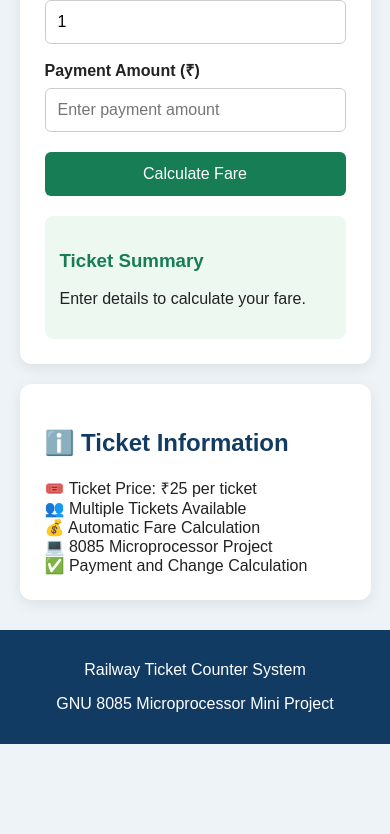
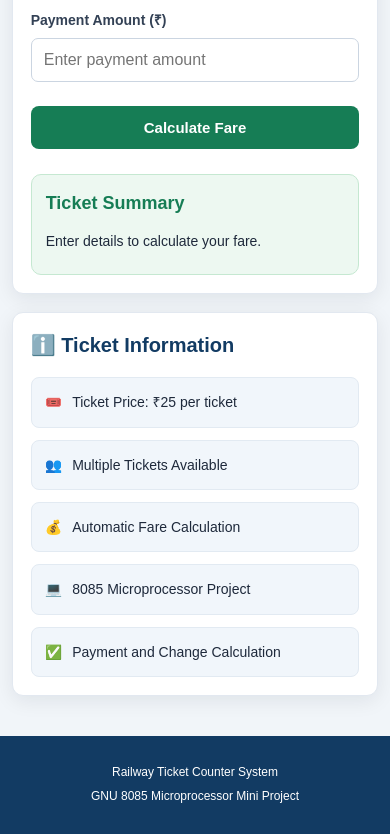
Before and after one commit to mhatresamiksha622-crypto/Railway-Ticket-Counter, a plain HTML site: page index.html in a window 390 px wide. Shown: the part 366-1200 px from the top of the page. Before the commit the page ends 1110 px from the top, so only its background shows below. Drawn offline with Linux system fonts and the light colour scheme.

Commit message:
Update style.css

```diff
--- a/style.css
+++ b/style.css
@@ -1,113 +1,280 @@
+/* Railway Ticket Counter System */
+/* Main CSS Stylesheet */
+
 * {
+    margin: 0;
+    padding: 0;
     box-sizing: border-box;
 }
 
-body {
-    margin: 0;
-    font-family: Arial, sans-serif;
-    background: #eef3f8;
-    color: #222;
+html {
+    scroll-behavior: smooth;
 }
 
-header {
-    background: #123b63;
+body {
+    font-family: Arial, Helvetica, sans-serif;
+    background: #f1f5f9;
+    color: #1e293b;
+    line-height: 1.6;
+    min-height: 100vh;
+}
+
+/* Header */
+
+.header {
+    background: linear-gradient(135deg, #123b63, #176b87);
     color: white;
     text-align: center;
-    padding: 25px 15px;
+    padding: 35px 15px;
+    box-shadow: 0 4px 12px rgba(0, 0, 0, 0.12);
 }
 
-header h1 {
-    margin: 0 0 10px;
+.header h1 {
+    font-size: 32px;
+    margin-bottom: 8px;
+    line-height: 1.3;
 }
 
-header p {
-    margin: 0;
+.header p {
+    font-size: 16px;
+    color: #e0f2fe;
 }
 
+/* Main Layout */
+
 .container {
-    width: 90%;
-    max-width: 900px;
-    margin: 30px auto;
+    width: 92%;
+    max-width: 1000px;
+    margin: 35px auto;
     display: grid;
-    grid-template-columns: 1.3fr 1fr;
-    gap: 20px;
+    grid-template-columns: 1.2fr 0.8fr;
+    gap: 25px;
+    align-items: start;
 }
+
+/* Cards */
 
 .ticket-card,
 .info-card {
-    background: white;
+    background: #ffffff;
     padding: 25px;
-    border-radius: 12px;
-    box-shadow: 0 4px 15px rgba(0, 0, 0, 0.08);
+    border-radius: 14px;
+    box-shadow: 0 5px 20px rgba(15, 23, 42, 0.08);
+    border: 1px solid #e2e8f0;
 }
 
-h2 {
+.ticket-card h2,
+.info-card h2 {
     color: #123b63;
+    font-size: 23px;
+    margin-bottom: 22px;
+    line-height: 1.4;
 }
+
+/* Form Labels */
 
 label {
     display: block;
-    margin-top: 15px;
+    font-size: 15px;
     font-weight: bold;
+    color: #334155;
+    margin: 16px 0 7px;
 }
 
+/* Input Fields */
+
 input {
+    display: block;
     width: 100%;
-    padding: 12px;
-    margin-top: 7px;
-    border: 1px solid #ccc;
-    border-radius: 6px;
+    min-width: 0;
+    padding: 12px 14px;
+    border: 1px solid #cbd5e1;
+    border-radius: 7px;
     font-size: 16px;
+    font-family: inherit;
+    background: #ffffff;
+    color: #1e293b;
+    outline: none;
+    transition: border-color 0.2s, box-shadow 0.2s;
 }
 
+input:focus {
+    border-color: #167dba;
+    box-shadow: 0 0 0 3px rgba(22, 125, 186, 0.12);
+}
+
+/* Calculate Button */
+
 button {
+    display: block;
     width: 100%;
-    padding: 13px;
-    margin-top: 20px;
+    padding: 14px;
+    margin-top: 24px;
     background: #167d55;
-    color: white;
+    color: #ffffff;
     border: none;
-    border-radius: 6px;
+    border-radius: 8px;
     font-size: 16px;
+    font-weight: bold;
+    font-family: inherit;
     cursor: pointer;
+    transition: background 0.2s, transform 0.2s;
 }
 
 button:hover {
     background: #105d3f;
 }
 
+button:active {
+    transform: scale(0.98);
+}
+
+/* Ticket Result */
+
 .result {
-    margin-top: 20px;
-    padding: 15px;
+    margin-top: 25px;
+    padding: 18px;
     background: #edf8f1;
-    border-radius: 8px;
+    border: 1px solid #c5e8d1;
+    border-radius: 10px;
     overflow-wrap: anywhere;
 }
 
 .result h3 {
     color: #167d55;
+    font-size: 20px;
+    margin-bottom: 12px;
 }
 
-.info-card p {
-    padding: 10px;
-    background: #f2f6fa;
-    border-radius: 5px;
+.result p {
+    margin: 8px 0;
+    font-size: 15px;
 }
 
-footer {
-    text-align: center;
-    background: #123b63;
-    color: white;
-    padding: 15px;
-    margin-top: 30px;
+/* Ticket Information */
+
+.info-card {
+    background: #ffffff;
 }
 
-@media (max-width: 650px) {
+.info-item {
+    display: flex;
+    align-items: flex-start;
+    gap: 10px;
+    padding: 13px;
+    margin-bottom: 12px;
+    background: #f1f6fb;
+    border: 1px solid #e2eaf2;
+    border-radius: 8px;
+    font-size: 15px;
+    overflow-wrap: anywhere;
+}
+
+.info-item:last-child {
+    margin-bottom: 0;
+}
+
+/* Footer */
+
+.footer {
+    margin-top: 40px;
+    padding: 22px 15px;
+    background: #123b63;
+    color: #ffffff;
+    text-align: center;
+}
+
+.footer p {
+    margin: 5px 0;
+    font-size: 14px;
+}
+
+/* Tablet Layout */
+
+@media (max-width: 768px) {
     .container {
         grid-template-columns: 1fr;
+        width: 92%;
+        max-width: 550px;
+        margin: 25px auto;
+        gap: 20px;
     }
 
-    header h1 {
-        font-size: 24px;
+    .header {
+        padding: 28px 15px;
+    }
+
+    .header h1 {
+        font-size: 28px;
+    }
+
+    .ticket-card,
+    .info-card {
+        padding: 22px;
     }
 }
+
+/* Mobile Layout */
+
+@media (max-width: 480px) {
+    .header {
+        padding: 24px 12px;
+    }
+
+    .header h1 {
+        font-size: 25px;
+    }
+
+    .header p {
+        font-size: 14px;
+    }
+
+    .container {
+        width: 94%;
+        margin: 20px auto;
+        gap: 18px;
+    }
+
+    .ticket-card,
+    .info-card {
+        padding: 18px;
+        border-radius: 11px;
+    }
+
+    .ticket-card h2,
+    .info-card h2 {
+        font-size: 20px;
+        margin-bottom: 18px;
+    }
+
+    label {
+        font-size: 14px;
+    }
+
+    input {
+        padding: 12px;
+        font-size: 16px;
+    }
+
+    button {
+        padding: 13px;
+        font-size: 15px;
+    }
+
+    .result {
+        padding: 14px;
+    }
+
+    .result h3 {
+        font-size: 18px;
+    }
+
+    .result p,
+    .info-item {
+        font-size: 14px;
+    }
+
+    .footer p {
+        font-size: 12px;
+    }
+}
```
